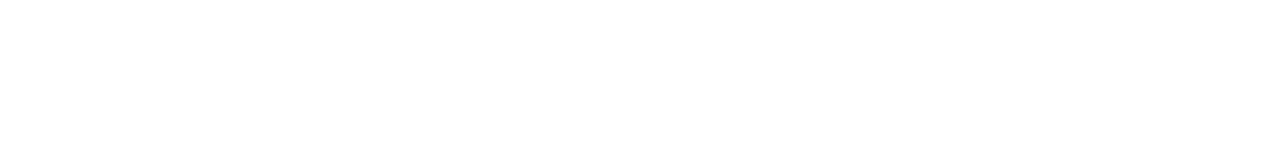
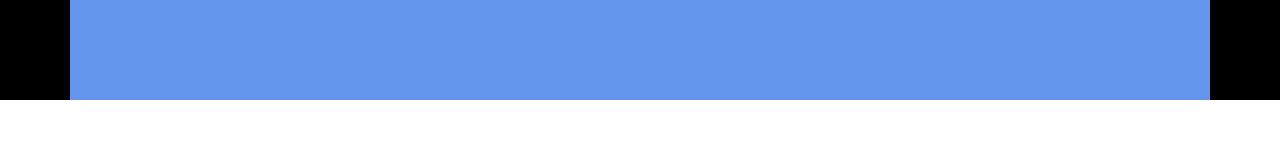
Before and after one commit to EuclidesKinto/awax, a plain HTML site: page index.html in a window 1280 px wide. Drawn offline with Linux system fonts and the light colour scheme.

Commit message:
Estrutura basica do site: header, main e footer

```diff
--- a/assets/css/style.css
+++ b/assets/css/style.css
@@ -0,0 +1,14 @@
+body{
+    padding: 0px;
+    margin: 0px;
+}
+header{
+    height: 100px;
+    background-color: #000;
+}
+.header{
+    max-width: 1140px;
+    background-color: cornflowerblue;
+    height: 100px;
+    margin: auto;
+}
--- a/index.html
+++ b/index.html
@@ -3,10 +3,24 @@
 <head>
     <meta charset="UTF-8">
     <meta name="viewport" content="width=device-width, initial-scale=1.0">
-    <link rel="stylesheet" href="assets/css/style.css">
+
+    <link rel="preconnect" href="https://fonts.gstatic.com">
+    <link href="https://fonts.googleapis.com/css2?family=Lato&family=Montserrat:wght@300;400;600;700&family=Roboto&display=swap" rel="stylesheet">
+        <link rel="stylesheet" href="assets/css/style.css">
     <title>AWAX</title>
 </head>
 <body>
+    <header>
+        <div class="header">
 
+        </div>
+
+    </header>
+    <main>
+
+    </main>
+    <footer>
+
+    </footer>
 </body>
 </html>
```
